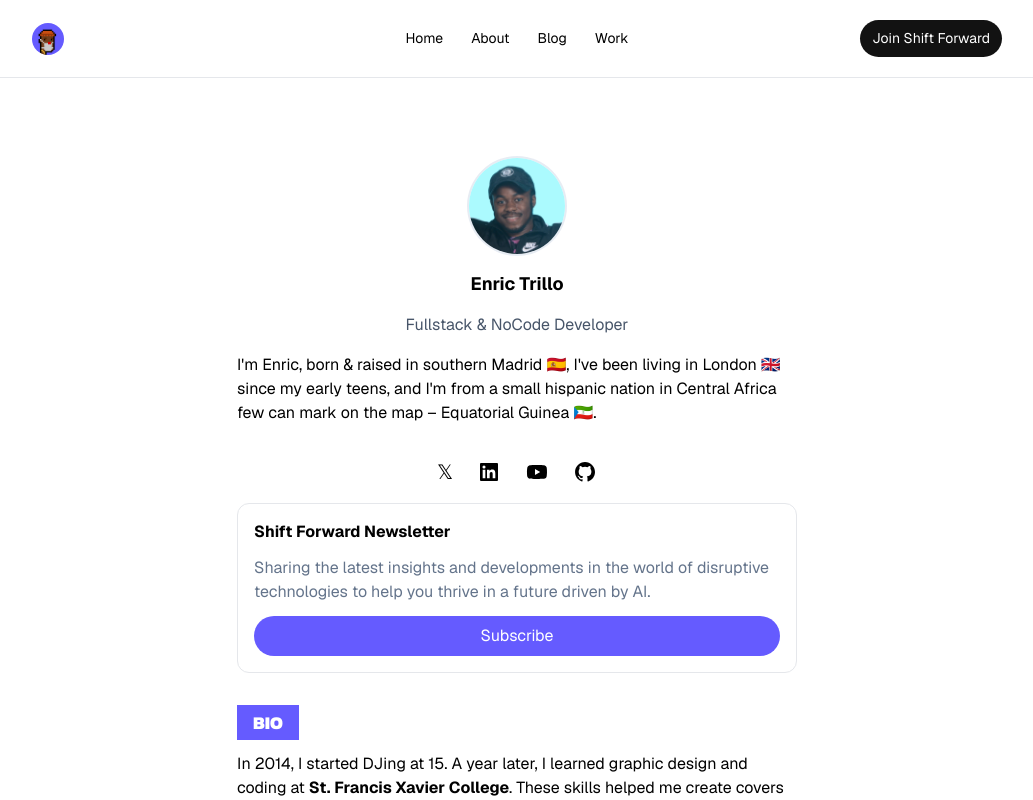
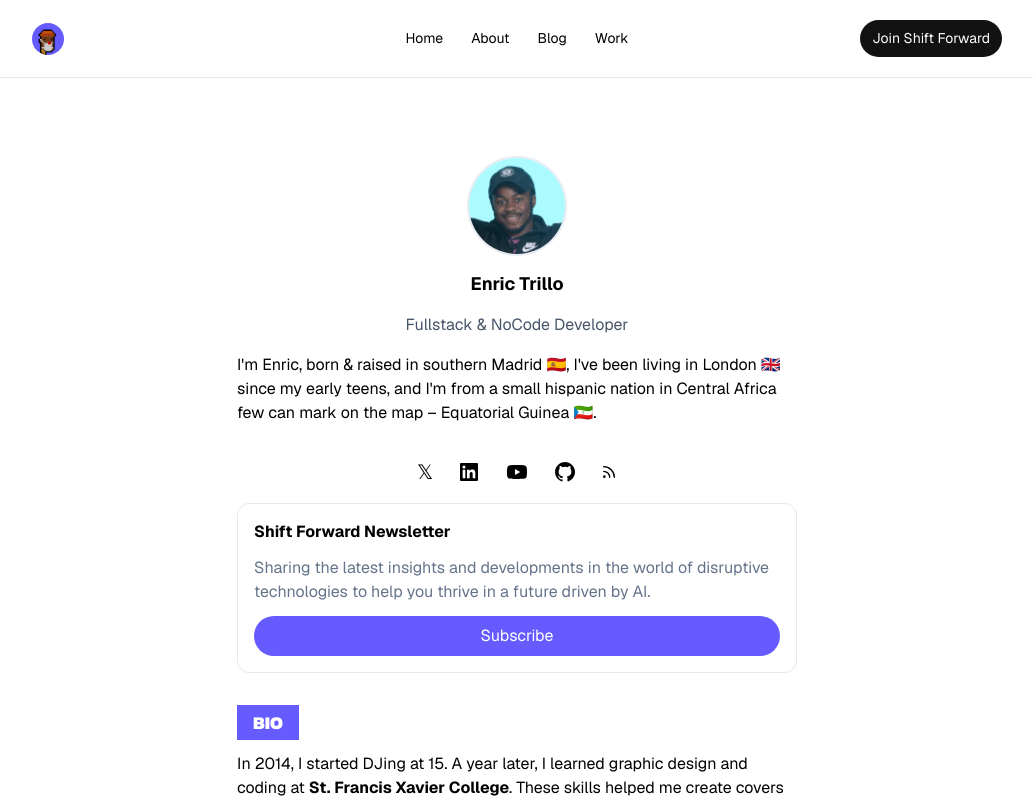
Before and after one commit to ricobuilds/portfolio, a Next.js app: page /about in a window 1280 px wide. Shown: the top 800 px of the page, without its empty margins (123-1156 px from the left). Built offline with nearby package versions, Linux system fonts and the light colour scheme.

Commit message:
added rss link in socials section

```diff
--- a/app/(public)/about/page.tsx
+++ b/app/(public)/about/page.tsx
@@ -97,6 +97,13 @@ export default function About() {
                       {logos.github}
                     </div>
                   </Link>
+                  <Link href={routes.rss} target={"_blank"}>
+                    <div id="rss">
+                      <span>
+                        <svg xmlns="http://www.w3.org/2000/svg" width="16" height="16" viewBox="0 0 24 24" fill="none" stroke="currentColor" strokeWidth="2" strokeLinecap="round" strokeLinejoin="round" className="lucide lucide-rss"><path d="M4 11a9 9 0 0 1 9 9" /><path d="M4 4a16 16 0 0 1 16 16" /><circle cx="5" cy="19" r="1" /></svg>
+                      </span>
+                    </div>
+                  </Link>
                 </div>
                 <div className="flex flex-col gap-3 p-4 border rounded-xl">
                   <h2 className="font-bold">Shift Forward Newsletter</h2>
```
